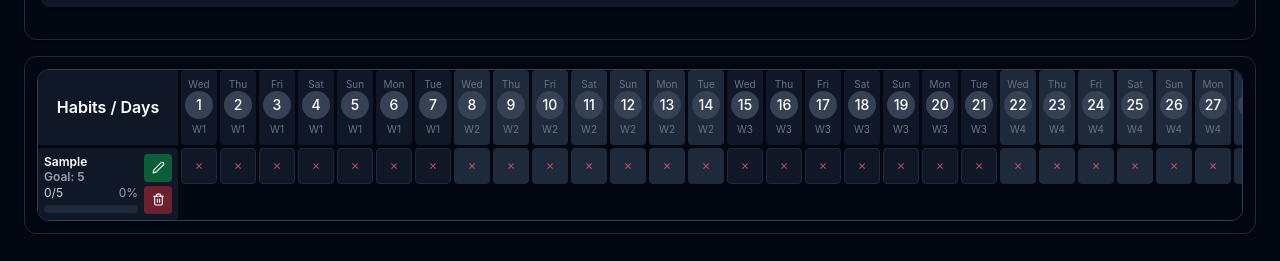
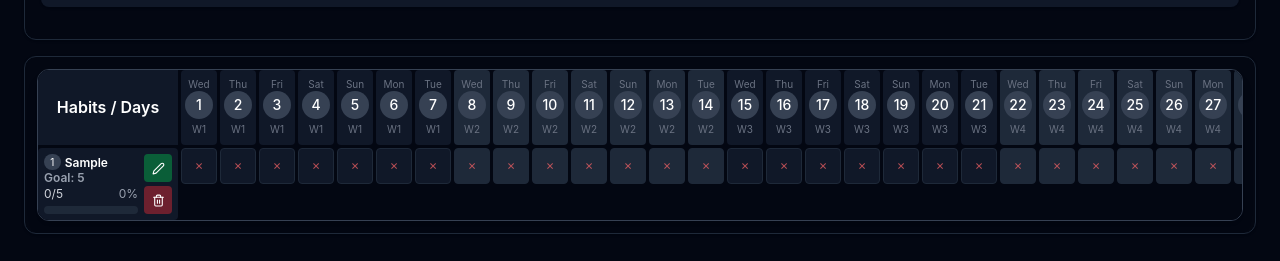
Before and after one commit to ripon301252/habit-tracker, a React (Vite) app: page /month/2026/april in a window 1280 px wide. Both pictures are taken after typing "Sample", "5" into the empty fields and a click on the button "Add". Shown: the part 539-800 px from the top of the page. Built offline with nearby package versions, Linux system fonts and the light colour scheme.

Commit message:
UI update

```diff
--- a/src/Pages/Month/MonthlyHabits/CalenderGrid.jsx
+++ b/src/Pages/Month/MonthlyHabits/CalenderGrid.jsx
@@ -19,7 +19,7 @@ const CalendarGrid = ({
   return (
     <div className="w-full overflow-auto max-h-[70vh] rounded-xl border border-gray-700 bg-gray-950 shadow-lg">
       <div
-        className="grid gap-[3px]"
+        className="grid gap-[3px] min-w-max"
         style={{
           // gridTemplateColumns: `180px repeat(${totalDays}, 42px)`,
           gridTemplateColumns: `140px repeat(${totalDays}, minmax(36px, 1fr))`,
@@ -50,7 +50,7 @@ const CalendarGrid = ({
                 className={`w-7 h-7 mx-auto rounded-full flex items-center justify-center text-sm font-medium transition
                   ${
                     isToday(day)
-                      ? "bg-orange-500 text-white shadow"
+                      ? "bg-orange-500/70 text-white shadow"
                       : "bg-gray-700 text-white"
                   }`}
               >
@@ -69,17 +69,25 @@ const CalendarGrid = ({
         )}
 
         {/* ROWS */}
-        {habitList.map((habit) => (
+        {habitList.map((habit, index) => (
           <React.Fragment key={habit.id}>
             {/* LEFT PANEL */}
             <div className="bg-gray-900 p-[6px] rounded-sm sticky left-0 z-10 flex items-center justify-between gap-[6px]">
               {/* LEFT INFO */}
               <div className="flex-1">
-                <h3 className="font-semibold text-xs leading-tight">
-                  {habit.name}
-                </h3>
+                <div className="flex items-center gap-1">
+                  <div className="w-[16.7px] h-[16.7px] flex items-center justify-center rounded-full bg-gray-700 text-[10px] text-white">
+                    {index + 1}
+                  </div>
 
-                <p className="text-xs text-gray-400 font-semibold">Goal: {habit.goal}</p>
+                  <h3 className="font-semibold text-xs leading-tight">
+                    {habit.name}
+                  </h3>
+                </div>
+
+                <p className="text-xs text-gray-400 font-semibold">
+                  Goal: {habit.goal}
+                </p>
 
                 <ProgressBar
                   label={`${habit.status.done}/${habit.status.goal}`}
@@ -135,7 +143,7 @@ const CalendarGrid = ({
                        }
                        ${isGoalReached ? "opacity-40 cursor-not-allowed" : "cursor-pointer"}
                      `}
-                    >
+                >
                   <span className={checked ? "text-white" : "text-red-400/70"}>
                     {checked ? "✓" : "✗"}
                   </span>
```
